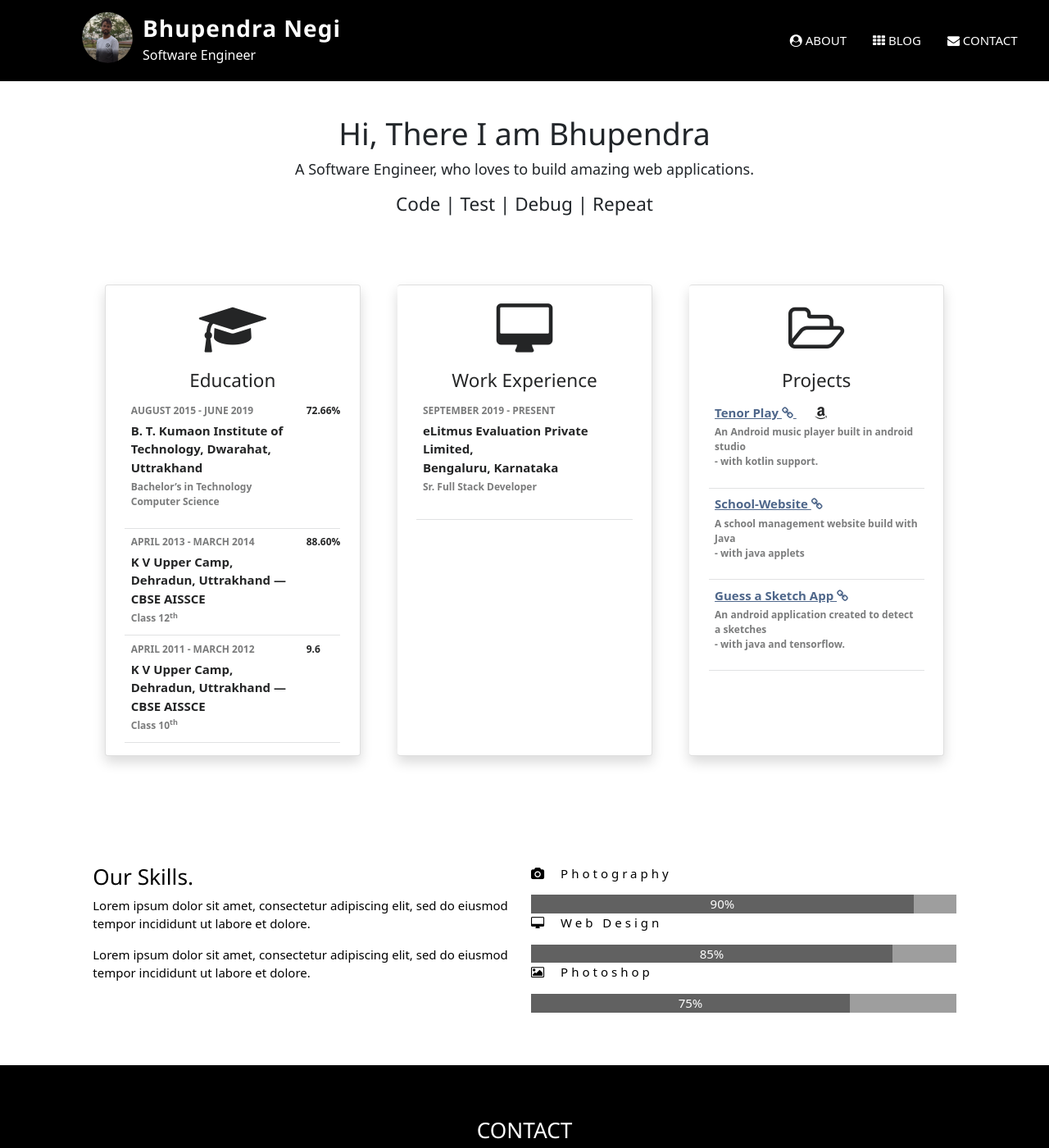
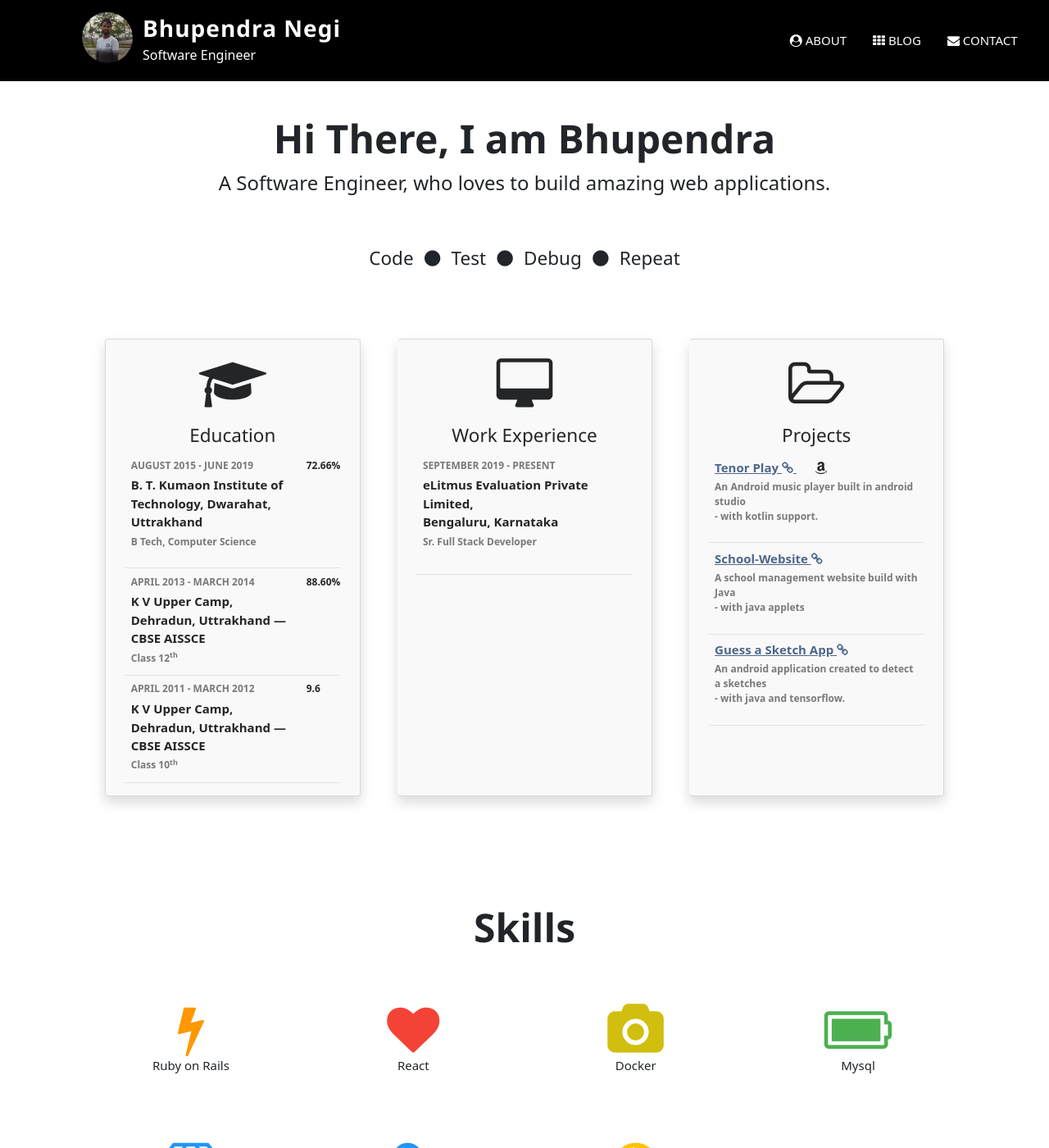
Before and after one commit to BhupendraNegi/bhupendranegi.github.io, a Jekyll site: the page built from index.html, in a window 1280 px wide and 1400 px high. Shown: the whole window at 82% size. Built offline with Jekyll 4.4.1, drawn with Linux system fonts in a browser that asks for light colours.

Commit message:
Skills added

```diff
--- a/index.html
+++ b/index.html
@@ -2,16 +2,26 @@
 layout: default
 ---
 <div>
-  <div class="blog-container blog-container-top" id="about">
-    <h1 class="blog-center">Hi, There I am Bhupendra</h1>
-    <p class="blog-center blog-large">A Software Engineer, who loves to build amazing web applications.</p>
-    <h4 class="blog-center"> Code | Test | Debug | Repeat </h4>
+  <div class="blog-container blog-container-top blog-center" id="about">
+    <h2 class="blog-xxxlarge "><b> Hi There, I am Bhupendra </b></h2>
+    <p class="blog-center blog-xlarge">A Software Engineer, who loves to build amazing web applications.</p>
+    <br>
+    <br>
+    <h4 class="blog-center">
+      Code
+      <i class="fa fa-circle px-2"></i>
+      Test
+      <i class="fa fa-circle px-2"></i>
+      Debug
+      <i class="fa fa-circle px-2"></i>
+       Repeat
+    </h4>
   </div>
 
   <div class="blog-container my-4 py-4" id="work">
     <div class="blog-row-padding blog-grayscale">
       <div class="card-group">
-        <div class="card shadow rounded m-4 px-2 pt-4">
+        <div class="card shadow rounded bg-light m-4 px-2 pt-4">
           <div class="blog-row-padding blog-center" >
             <i class="fa fa-graduation-cap blog-margin-bottom blog-jumbo blog-center"></i>
             <h4>Education</h4>
@@ -28,8 +38,7 @@ layout: default
                       B. T. Kumaon Institute of Technology, Dwarahat, Uttrakhand
                     </p>
                     <p class="blog-opacity blog-text-small">
-                      Bachelor’s in Technology <br>
-                      Computer Science
+                      B Tech, Computer Science
                     </p>
                   </th>
                   <td class="p-0 m-0">
@@ -73,7 +82,7 @@ layout: default
             <!-- <p><button class="blog-button blog-light-grey blog-block">More</button></p> -->
           </div>
         </div>
-        <div class="card shadow rounded m-4 px-2 pt-4">
+        <div class="card shadow rounded bg-light m-4 px-2 pt-4">
           <div class="blog-row-padding blog-center" >
             <i class="fa fa-desktop blog-margin-bottom blog-jumbo blog-center"></i>
             <h4> Work Experience</h4>
@@ -103,7 +112,7 @@ layout: default
             <!-- <p><button class="blog-button blog-light-grey blog-block">More</button></p> -->
           </div>
         </div>
-        <div class="card shadow rounded m-4 px-2 pt-4">
+        <div class="card shadow rounded bg-light m-4 px-2 pt-4">
           <div class="blog-row-padding blog-center">
             <i class="fa fa-folder-open-o blog-margin-bottom blog-jumbo"></i>
             <h4> Projects </h4>
@@ -240,10 +249,10 @@ layout: default
     </div>
   </div> -->
 
-  <div class="blog-container blog-white blog-padding-64" id="skill">
+  <!-- <div class="blog-container blog-white blog-padding-64" id="skill">
     <div class="blog-row-padding">
       <div class="blog-col m6">
-        <h3>Our Skills.</h3>
+        <h3>Skills.</h3>
         <p>Lorem ipsum dolor sit amet, consectetur adipiscing elit, sed do eiusmod<br> tempor incididunt ut labore et dolore.</p>
         <p>Lorem ipsum dolor sit amet, consectetur adipiscing elit, sed do eiusmod<br> tempor incididunt ut labore et dolore.</p>
       </div>
@@ -262,5 +271,46 @@ layout: default
         </div>
       </div>
     </div>
+  </div> -->
+
+<div class="blog-container blog-padding-64 blog-center">
+  <h2 class="blog-xxxlarge"><b> Skills </b></h2>
+  <div class="blog-row" style="margin-top:64px">
+    <div class="blog-col s3">
+      <i class="fa fa-bolt blog-text-orange blog-jumbo"></i>
+      <p>Ruby on Rails</p>
+    </div>
+    <div class="blog-col s3">
+      <i class="fa fa-heart blog-text-red blog-jumbo"></i>
+      <p>React</p>
+    </div>
+    <div class="blog-col s3">
+      <i class="fa fa-camera blog-text-yellow blog-jumbo"></i>
+      <p>Docker</p>
+    </div>
+    <div class="blog-col s3">
+      <i class="fa fa-battery-full blog-text-green blog-jumbo"></i>
+      <p>Mysql</p>
+    </div>
+  </div>
+
+  <div class="blog-row" style="margin-top:64px">
+    <div class="blog-col s3">
+      <i class="fa fa-diamond blog-text-blue blog-jumbo"></i>
+      <p>C++</p>
+    </div>
+    <div class="blog-col s3">
+      <i class="fa fa-cloud blog-text-blue blog-jumbo"></i>
+      <p>Python</p>
+    </div>
+    <div class="blog-col s3">
+      <i class="fa fa-globe blog-text-amber blog-jumbo"></i>
+      <p>Java</p>
+    </div>
+    <div class="blog-col s3">
+      <!-- <i class="fa fa-hdd-o blog-text-cyan blog-jumbo"></i>
+      <p>Storage</p> -->
+    </div>
   </div>
 </div>
+</div>
```
